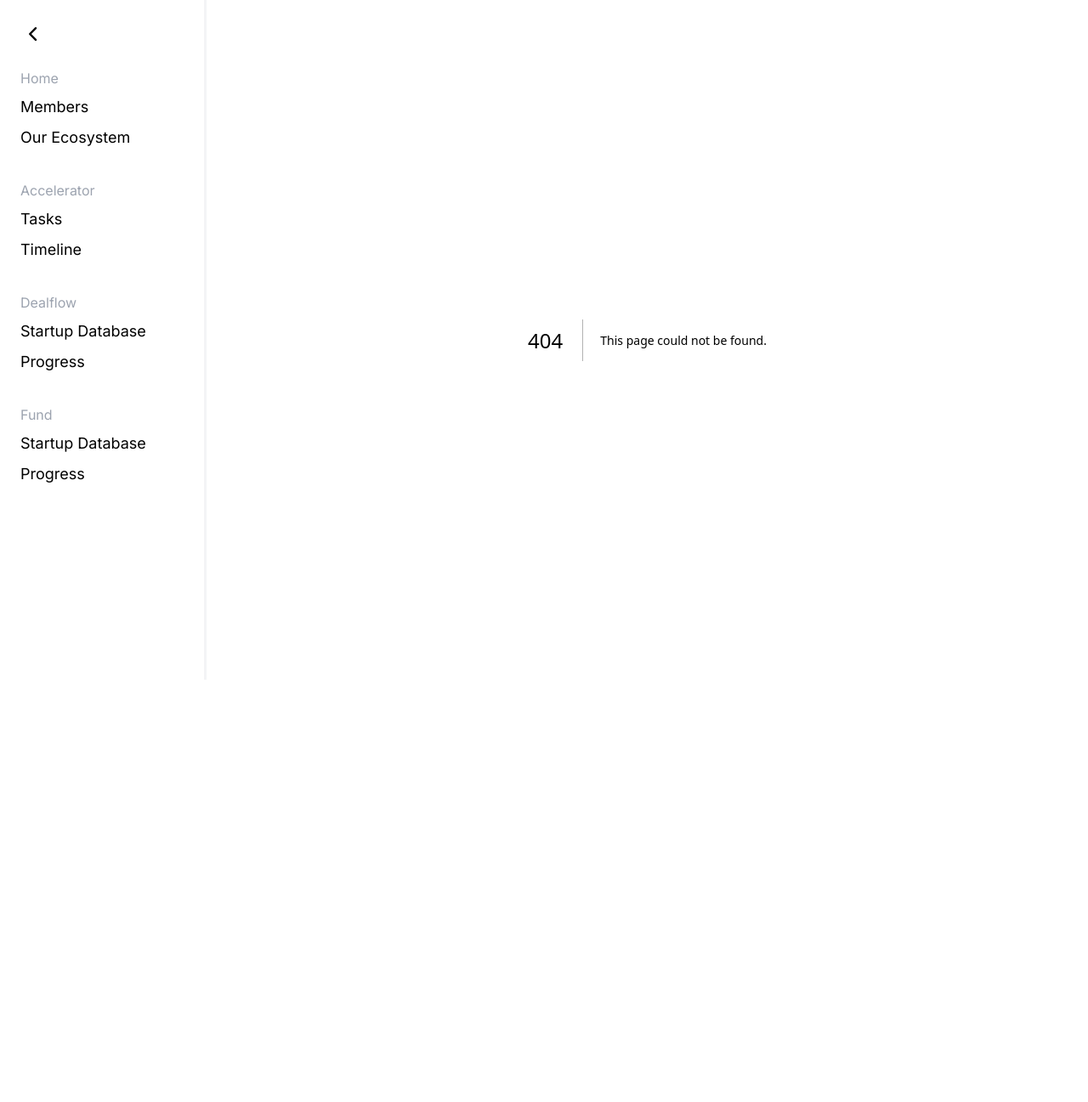
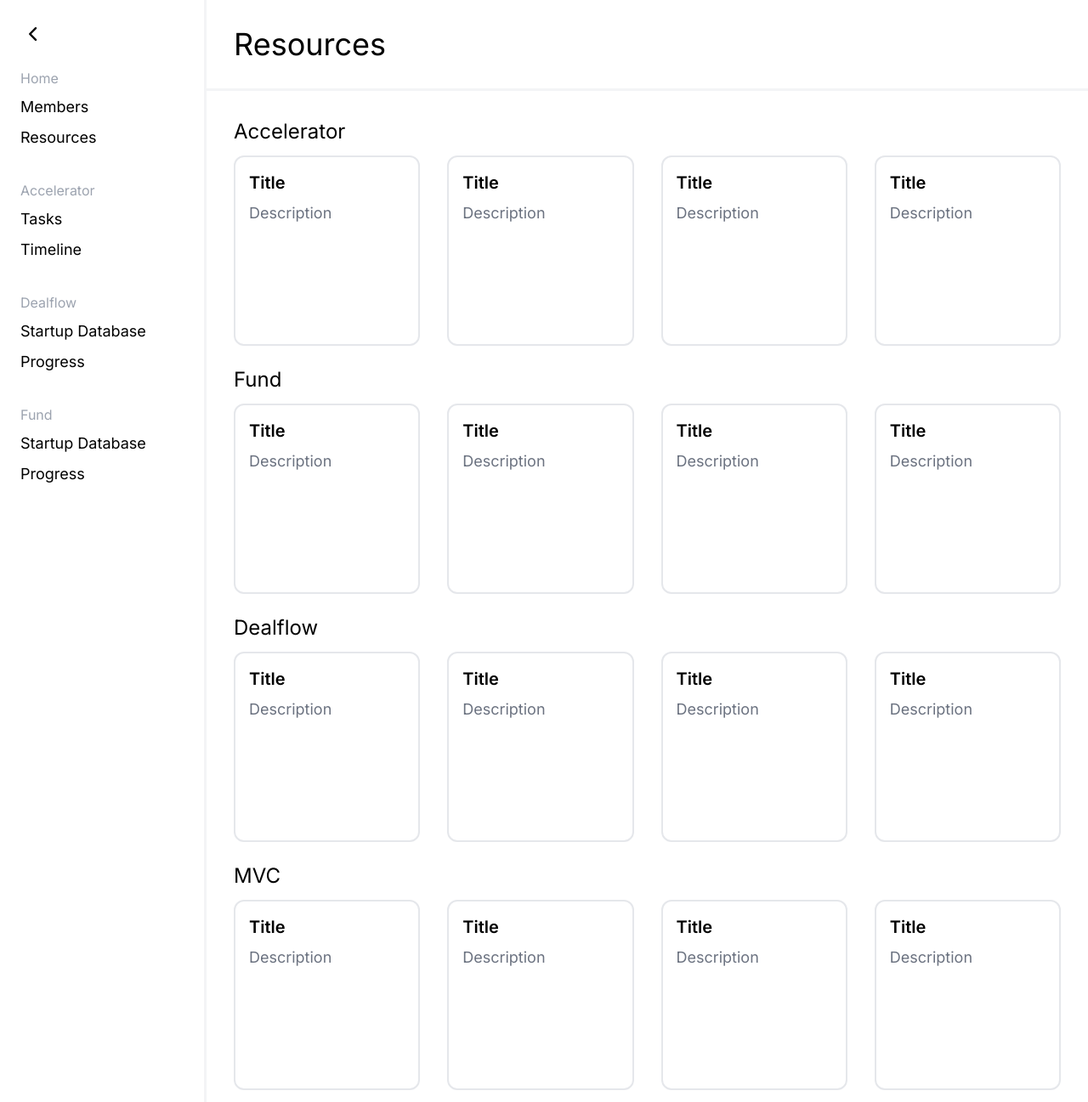
Before and after one commit to connorpark24/upround-platform, a Next.js app: page /resources in a window 1280 px wide. Before the commit this address had no page. Shown: the top 1297 px of the page at 85% size. Before the commit the page ends 800 px from the top, so only its background shows below. Built offline with nearby package versions, Linux system fonts and the light colour scheme.

Commit message:
add resources

```diff
--- a/app/members/page.tsx
+++ b/app/members/page.tsx
@@ -39,7 +39,8 @@ export default function Home() {
   return (
     <div className="flex flex-col w-full h-full">
       <Header title="Member Database" />
-      <div className="m-4 bg-white rounded-lg h-full border-gray-200 border-2">
+      <div className="p-8">
+        <div className="bg-white rounded-lg h-full border-gray-200 border-2">
           <div className="flex flex-row w-full h-14 items-center p-8 text-md border-b-[1px] border-gray-200">
             <div className="w-1/6">Name</div>
             <div className="w-1/6">Contact</div>
@@ -57,6 +58,7 @@ export default function Home() {
             {sampleData.map((row, index) => (
               <TableRow key={index} memberData={row} />
             ))}
+          </div>
         </div>
       </div>
     </div>
--- a/app/page.tsx
+++ b/app/page.tsx
@@ -4,9 +4,11 @@ export default function Home() {
   return (
     <div className="flex flex-col w-full h-full">
       <Header title="Home" />
-      <div>Calendar</div>
-      <div>Annoucements</div>
-      <div>Upcoming Events</div>
+      <div className="p-4">
+        <div>Calendar</div>
+        <div>Annoucements</div>
+        <div>Upcoming Events</div>
+      </div>
     </div>
   );
 }
--- /dev/null
+++ b/app/resources/page.tsx
@@ -0,0 +1,66 @@
+import Header from "@/components/Header";
+
+export default function Resources() {
+  return (
+    <div className="flex flex-col w-full h-full">
+      <Header title="Resources" />
+      <div className="flex flex-col gap-y-6 p-8">
+        <div>
+          <div className="text-2xl mb-3">Accelerator</div>
+          <div className="grid grid-cols-4 gap-8">
+            <ResourceTile />
+            <ResourceTile />
+            <ResourceTile />
+            <ResourceTile />
+          </div>
+        </div>
+        <div>
+          <div className="text-2xl mb-3">Fund</div>
+          <div className="grid grid-cols-4 gap-8">
+            <ResourceTile />
+            <ResourceTile />
+            <ResourceTile />
+            <ResourceTile />
+          </div>
+        </div>
+
+        <div>
+          <div className="text-2xl mb-3">Dealflow</div>
+          <div className="grid grid-cols-4 gap-8">
+            <ResourceTile />
+            <ResourceTile />
+            <ResourceTile />
+            <ResourceTile />
+          </div>
+        </div>
+        <div>
+          <div className="text-2xl mb-3">MVC</div>
+          <div className="grid grid-cols-4 gap-8">
+            <ResourceTile />
+            <ResourceTile />
+            <ResourceTile />
+            <ResourceTile />
+          </div>
+        </div>
+        <div>
+          <div className="text-2xl mb-3">Michigan Ecosytem</div>
+          <div className="grid grid-cols-4 gap-8">
+            <ResourceTile />
+            <ResourceTile />
+            <ResourceTile />
+            <ResourceTile />
+          </div>
+        </div>
+      </div>
+    </div>
+  );
+}
+
+function ResourceTile() {
+  return (
+    <div className="w-full h-56 rounded-xl p-4 border-2 border-gray-200">
+      <div className="text-xl mb-2 font-semibold">Title</div>
+      <div className="text-lg text-gray-500">Description</div>
+    </div>
+  );
+}
--- a/components/Header.tsx
+++ b/components/Header.tsx
@@ -5,7 +5,7 @@ type HeaderProps = {
 export default function Header({ title }: HeaderProps) {
   return (
     <div className="border-b-[3px] border-gray-100 bg-white flex flex-row items-center justify-between p-8">
-      <div className="text-3xl">{title}</div>
+      <div className="text-4xl">{title}</div>
     </div>
   );
 }
--- a/components/Sidebar.tsx
+++ b/components/Sidebar.tsx
@@ -21,7 +21,7 @@ export default function Sidebar() {
                 Home
               </Link>
               <Link href="/members">Members</Link>
-              <Link href="/">Our Ecosystem</Link>
+              <Link href="/resources">Resources</Link>
             </div>
             <div className="flex flex-col gap-y-2">
               <Link href="/accelerator" className="text-gray-400 text-base">
```
Lines whose indentation alone changed are shown as unchanged.
